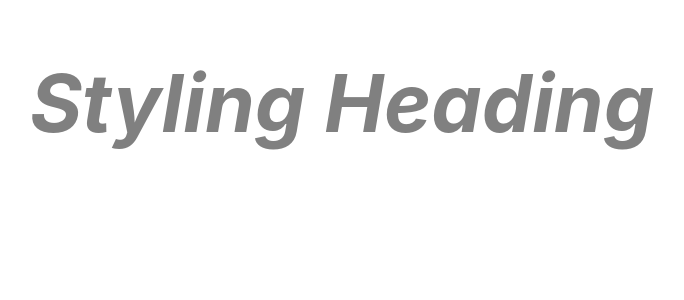
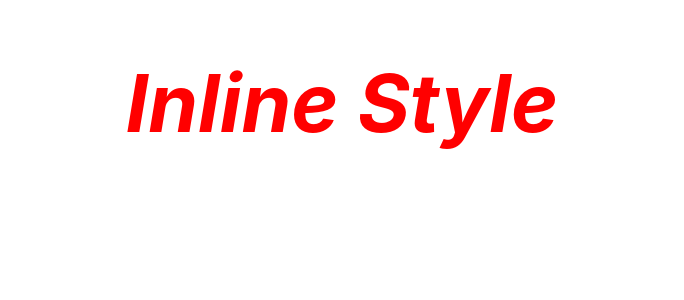
Before and after one commit to elizarafee/react-lab, a React (Create React App) app: page / in a window 1280 px wide. Shown: the top 300 px of the page, without its empty margins (298-982 px from the left). Built offline with nearby package versions, Linux system fonts and the light colour scheme.

Commit message:
styling : inline styling

```diff
--- a/src/App.js
+++ b/src/App.js
@@ -16,12 +16,14 @@ import './App.css';
 // import Parent from './components/parent.component'
 // import Condition from './components/conditionalRendering.component'
 // import ListRender from './components/listRender.component'
-import StyleSheet from './components/styleSheet.component'
+// import StyleSheet from './components/styleSheet.component'
+import InlineStyle from './components/inlineStyle.component'
 
 function App() {
   return (
     <div className="App">
-      <StyleSheet head_col={true} head_size={true} />
+      <InlineStyle />
+      {/* <StyleSheet head_col={true} head_size={true} /> */}
       {/* <ListRender /> */}
       {/* <Condition /> */}
       {/* <Parent /> */}
--- /dev/null
+++ b/src/components/inlineStyle.component.js
@@ -0,0 +1,18 @@
+import React from 'react'
+
+const sty = {
+    color: 'red',
+    fontSize: '5rem',
+    fontStyle: 'italic'
+}
+
+const InlineStyle = () => {
+    return (
+        <div>
+            <h1 style={sty}>Inline Style</h1>
+        </div>
+    )
+
+}
+
+export default InlineStyle;
--- a/src/components/styleSheet.component.js
+++ b/src/components/styleSheet.component.js
@@ -1,5 +1,5 @@
 import React from 'react'
-import './style.component.css'
+import './css/style.component.css'
 
 const StyleSheet = (props) => {
     let color = props.head_col ? 'heading-color' : '';
```
Also changed, not shown: src/components/css/style.component.css (renamed from src/components/style.component.css).
